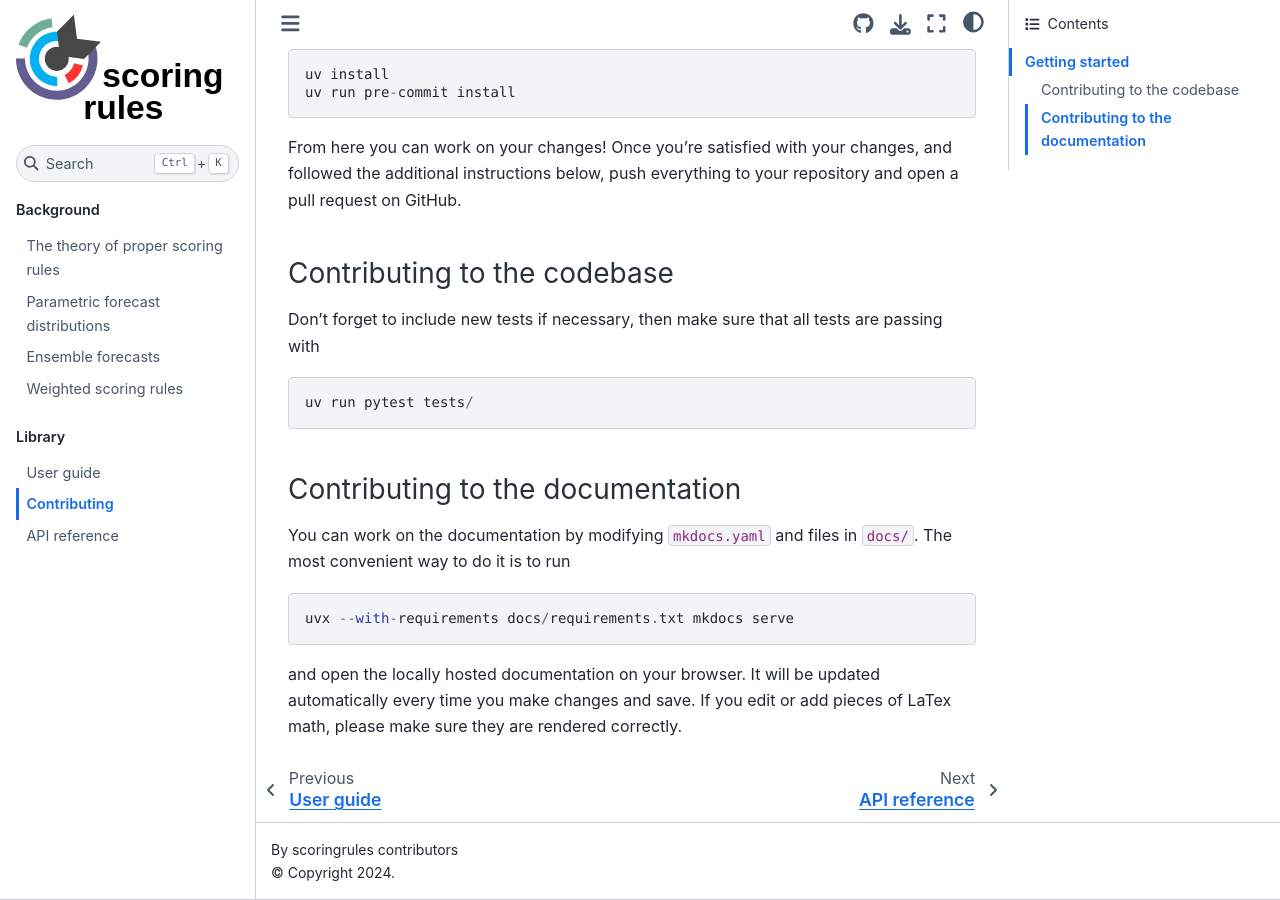
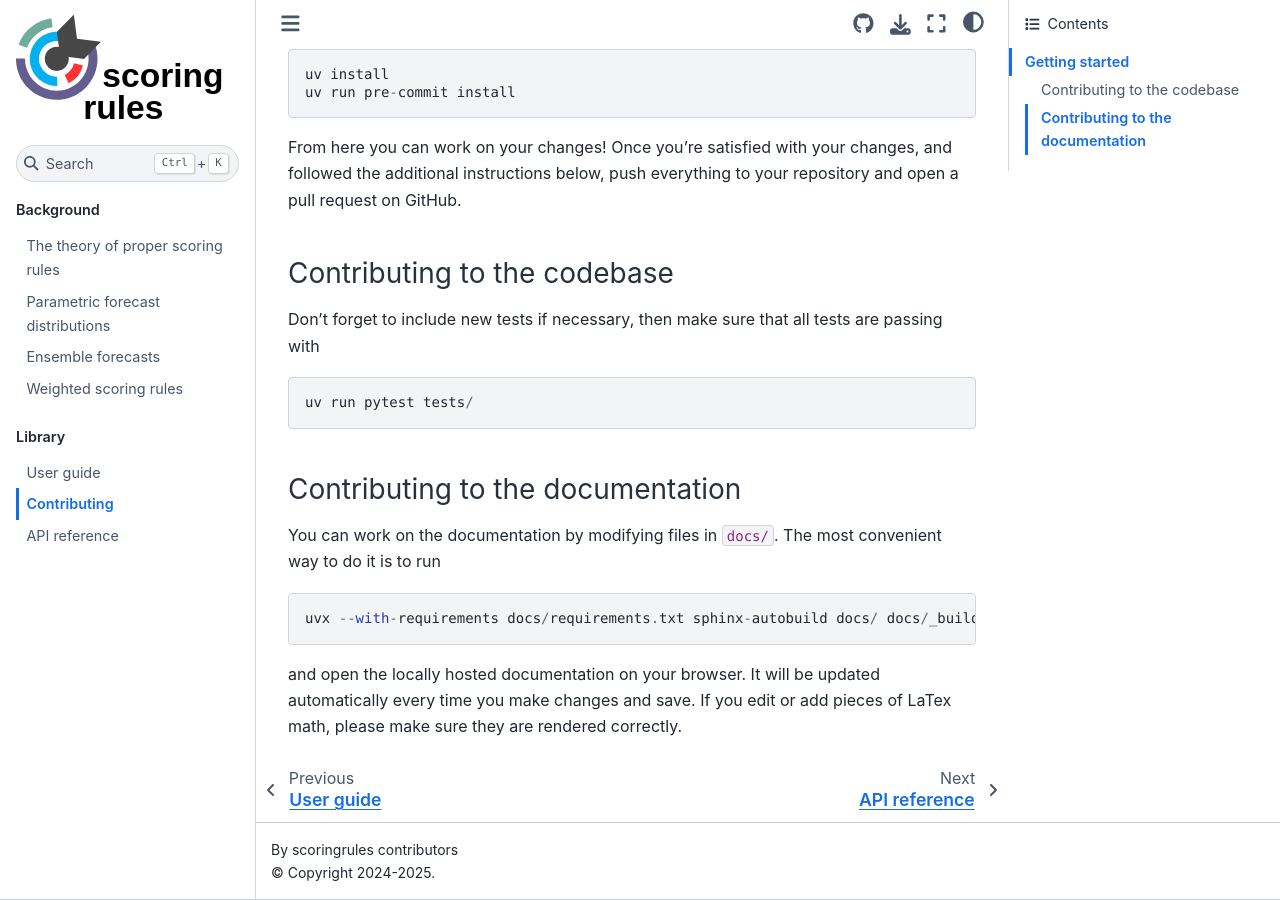
Before and after one commit to frazane/scoringrules, a Sphinx documentation site: the page built from docs/contributing.md, in a window 1280 px wide and 900 px high, scrolled down 611 px. Built offline with Sphinx 7.4.7 and the Sphinx Book theme 1.1.4, drawn with Linux system fonts in a browser that asks for light colours.

Commit message:
more minor fixes

````diff
--- a/docs/conf.py
+++ b/docs/conf.py
@@ -8,8 +8,8 @@
 
 project = "scoringrules"
 author = "scoringrules contributors"
-copyright = "2024"
-release = "0.7.0"
+copyright = "2024-2025"
+release = "0.8.0"
 
 # -- General configuration ---------------------------------------------------
 # https://www.sphinx-doc.org/en/master/usage/configuration.html#general-configuration
--- a/docs/contributing.md
+++ b/docs/contributing.md
@@ -39,11 +39,10 @@ uv run pytest tests/
 
 ### Contributing to the documentation
 
-You can work on the documentation by modifying `mkdocs.yaml` and files in `docs/`. The most convenient way to do it is to run
+You can work on the documentation by modifying files in `docs/`. The most convenient way to do it is to run
 
 ```
-uvx --with-requirements docs/requirements.txt mkdocs serve
+uvx --with-requirements docs/requirements.txt sphinx-autobuild docs/ docs/_build/
 ```
 
-and open the locally hosted documentation on your browser. It will be updated automatically every time you make changes and save. If you edit or add pieces of LaTex math, please make sure they
-are rendered correctly.
+and open the locally hosted documentation on your browser. It will be updated automatically every time you make changes and save. If you edit or add pieces of LaTex math, please make sure they are rendered correctly.
````
Also changed, not shown: docs/reference.md (+12 -10 lines), 2 other files.
